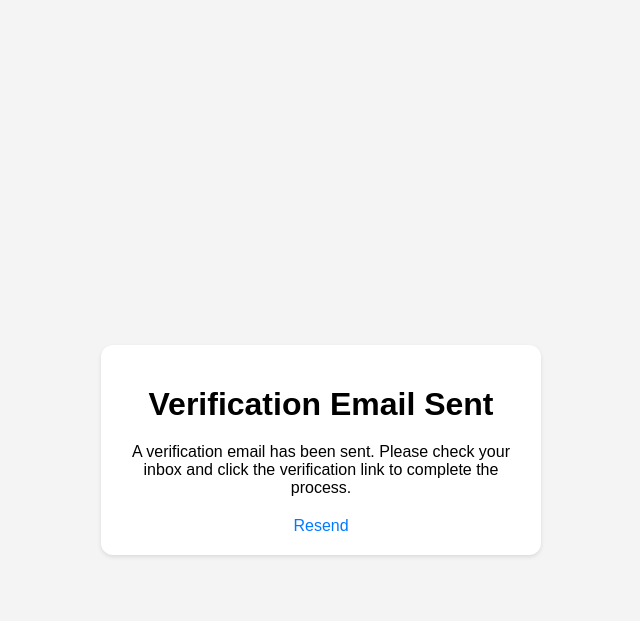
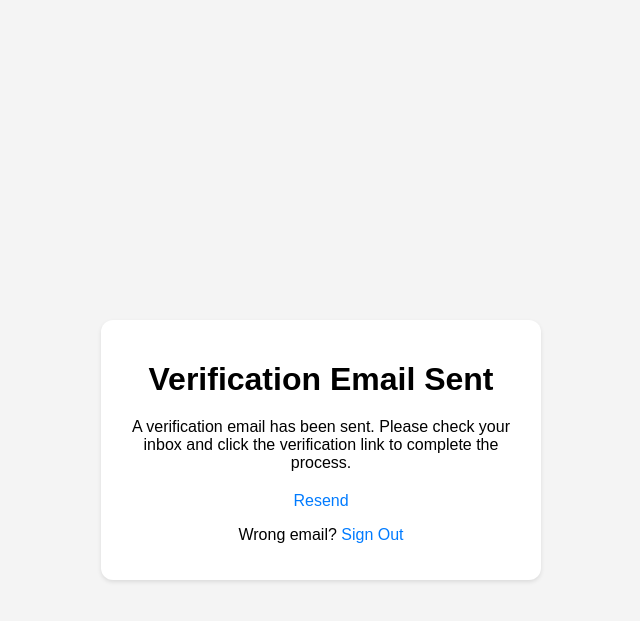
Before and after one commit to MuneebAnsari/muneebansari.github.io, a Jekyll site: the page verifyemail/index.html, which Jekyll copies as it is, in a window 1280 px wide. Shown: the top 621 px of the page, without its empty margins (319-959 px from the left). Built offline with Jekyll 4.4.1, drawn with Linux system fonts in a browser that asks for light colours.

```diff
--- a/verifyemail/index.html
+++ b/verifyemail/index.html
@@ -45,6 +45,12 @@
         color: #007bff;
         text-decoration: none;
       }
+      .signout-link {
+        display: inline;
+        margin-top: 20px;
+        color: #007bff;
+        text-decoration: none;
+      }
       img.logo {
         max-width: 25%;
         height: auto;
@@ -63,8 +69,17 @@
         A verification email has been sent. Please check your inbox and click
         the verification link to complete the process.
       </p>
-      <!-- <a href="#" class="button">Continue</a> -->
       <a href="#" class="resend-link">Resend</a>
+      <p>
+        <span
+          >Wrong email?
+          <a
+            href="https://login.mansar.io/v2/logout?client_id=pLK2iHJcGgqsVi01iY1lMUHrYD3jHTse"
+            class="signout-link"
+            >Sign Out</a
+          ></span
+        >
+      </p>
     </div>
   </body>
 </html>
```
